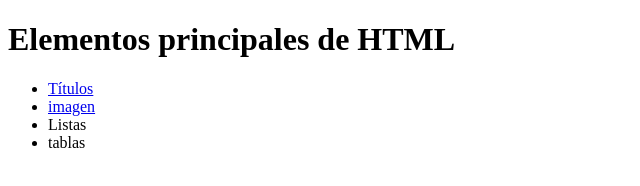
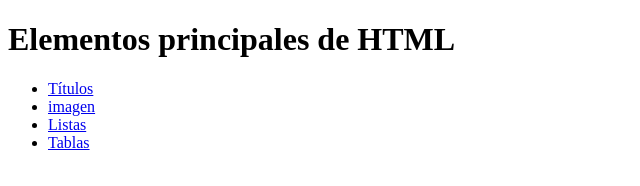
Before and after one commit to booleancl/html-css-bootstrap-silvi2021, a plain HTML site: page index.html in a window 1280 px wide. Shown: the whole page, without its empty margins (0-640 px from the left). Drawn offline with Linux system fonts and the light colour scheme.

Commit message:
html modificado

```diff
--- a/index.html
+++ b/index.html
@@ -14,10 +14,9 @@
     <UL>
         <li><a href="headings.html">Títulos</a></li>
         <li><a href="image.html">imagen</a></li>
-        <li><a href="lists.html"></a>Listas</li>
-        <li><a href="tables.html"></a>tablas</li>
+        <li><a href="lists.html">Listas</a></li>
+        <li><a href="tables.html">Tablas</a></li>
     </UL>
-
 
 </body>
 
```
Also changed, not shown: tables.html (+2 -4 lines).
